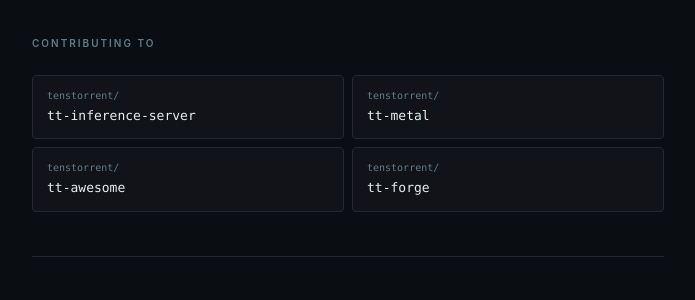
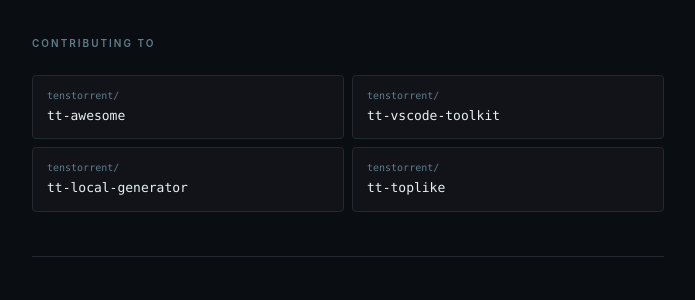
Before and after one commit to tsingletaryTT/tsingletaryTT.github.io, a Jekyll site: the page built from index.md, in a window 1280 px wide. Shown: the part 1263-1563 px from the top of the page, without its empty margins (292-987 px from the left). Built offline with Jekyll 4.4.1, drawn with Linux system fonts in a browser that asks for light colours.

Commit message:
fix: update contributing-to list

```diff
--- a/_data/contributions.yml
+++ b/_data/contributions.yml
@@ -1,4 +1,4 @@
-- repo: tenstorrent/tt-inference-server
-- repo: tenstorrent/tt-metal
 - repo: tenstorrent/tt-awesome
-- repo: tenstorrent/tt-forge
+- repo: tenstorrent/tt-vscode-toolkit
+- repo: tenstorrent/tt-local-generator
+- repo: tenstorrent/tt-toplike
```
